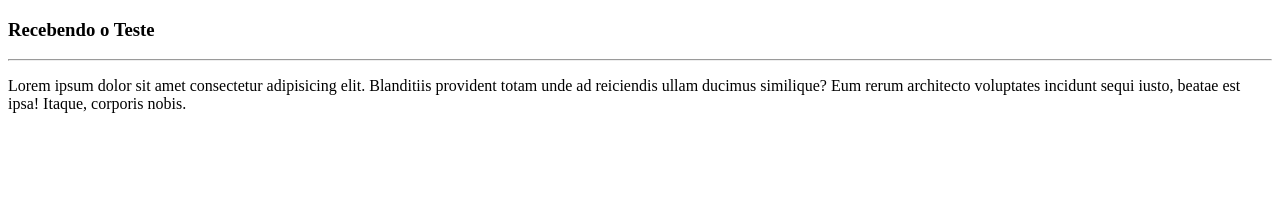
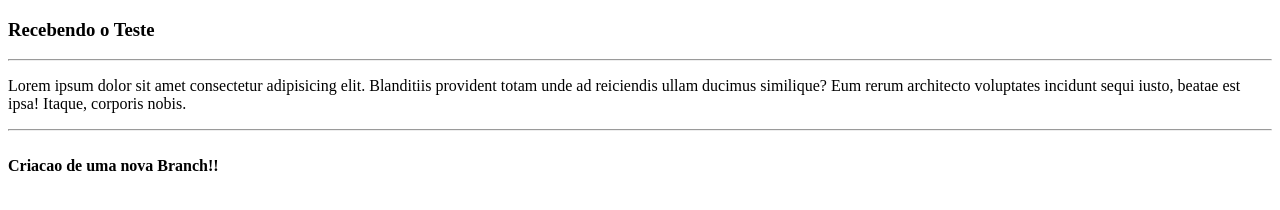
Before and after one commit to IruyDev/git-test, a plain HTML site: page index.html in a window 1280 px wide. Drawn offline with Linux system fonts and the light colour scheme.

Commit message:
testanto o commit de uma nova branch

```diff
--- a/index.html
+++ b/index.html
@@ -10,5 +10,8 @@
     <h3>Recebendo o Teste</h3>
     <hr>
     <p>Lorem ipsum dolor sit amet consectetur adipisicing elit. Blanditiis provident totam unde ad reiciendis ullam ducimus similique? Eum rerum architecto voluptates incidunt sequi iusto, beatae est ipsa! Itaque, corporis nobis.</p>
+    <hr>
+    <br>
+    <strong>Criacao de uma nova Branch!!</strong>
 </body>
 </html>
```
